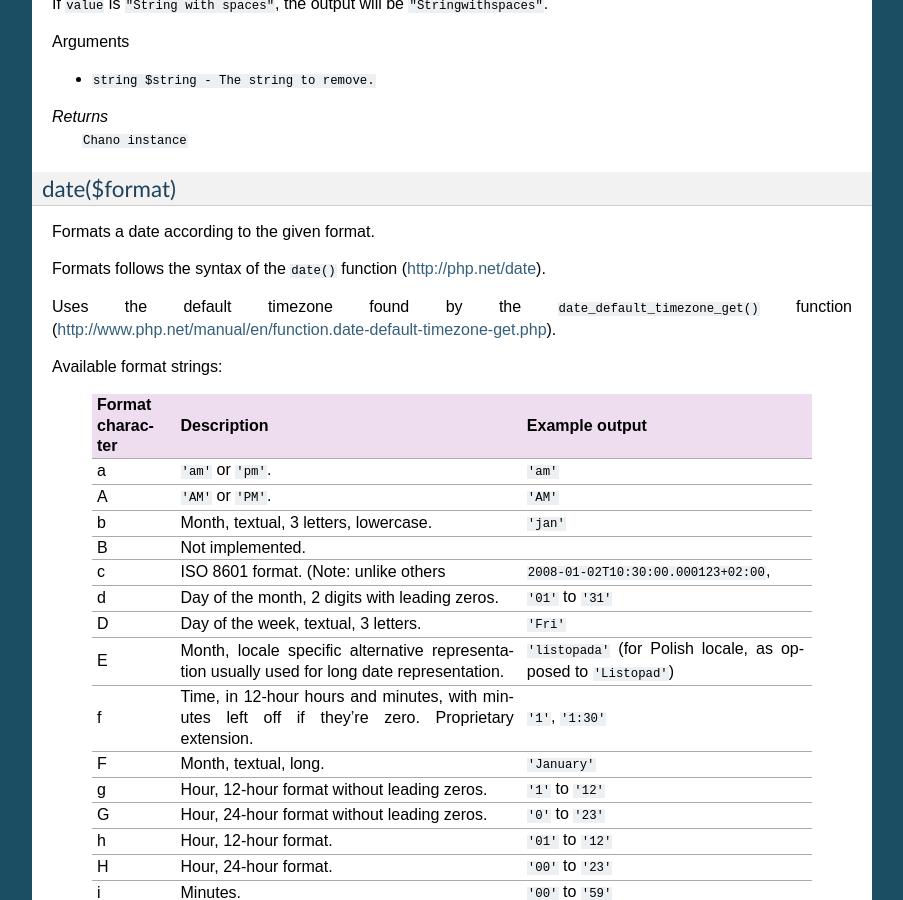
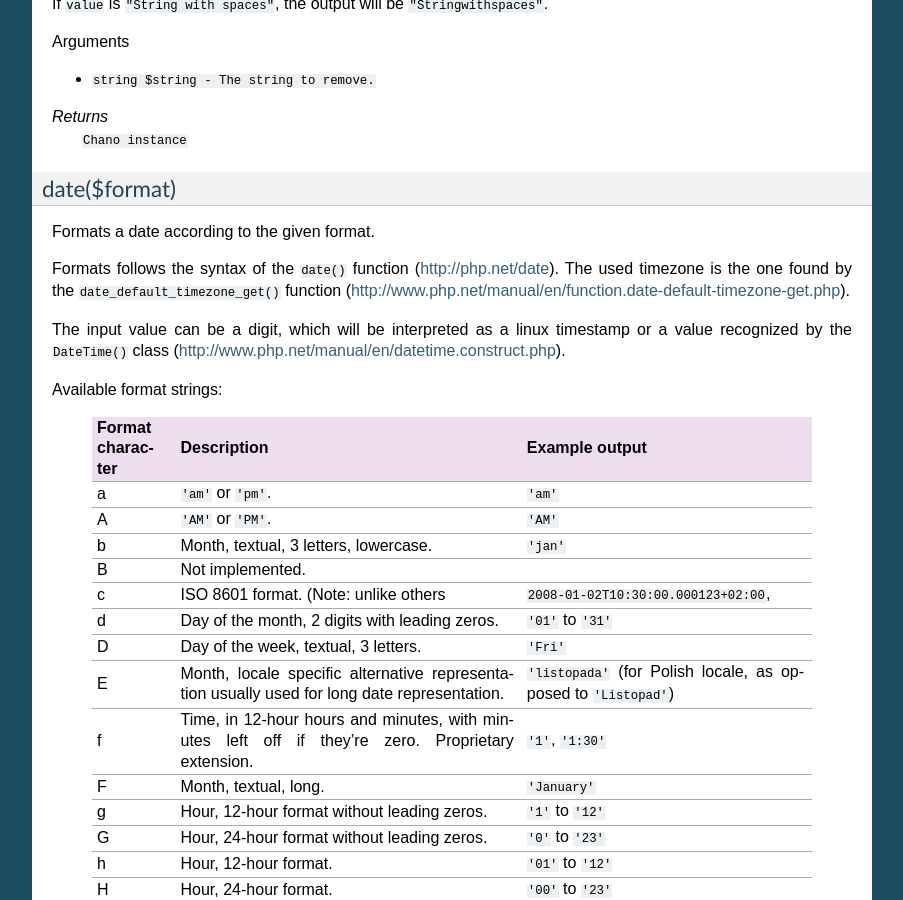
Before and after one commit to runekaagaard/php-chano, a Sphinx documentation site: the page built from docs/reference.rst, in a window 1280 px wide and 900 px high, scrolled down 6027 px. Shown: the whole window, without its empty margins (198-1101 px from the left). Built offline with Sphinx 7.4.7, drawn with Linux system fonts in a browser that asks for light colours.

Commit message:
Updating docs.

```diff
--- a/docs/reference.rst
+++ b/docs/reference.rst
@@ -386,11 +386,13 @@ date($format)
 Formats a date according to the given format.
 
 Formats follows the syntax of the ``date()`` function
-(http://php.net/date).
+(http://php.net/date). The used timezone is the one found by the
+``date_default_timezone_get()`` function
+(http://www.php.net/manual/en/function.date-default-timezone-get.php).
 
-Uses the default timezone found by the ``date_default_timezone_get()``
-function
-(http://www.php.net/manual/en/function.date-default-timezone-get.php).
+The input value can be a digit, which will be interpreted as a linux
+timestamp or a value recognized by the ``DateTime()`` class
+(http://www.php.net/manual/en/datetime.construct.php).
 
 Available format strings:
 
```
Also changed, not shown: 1 other file.
